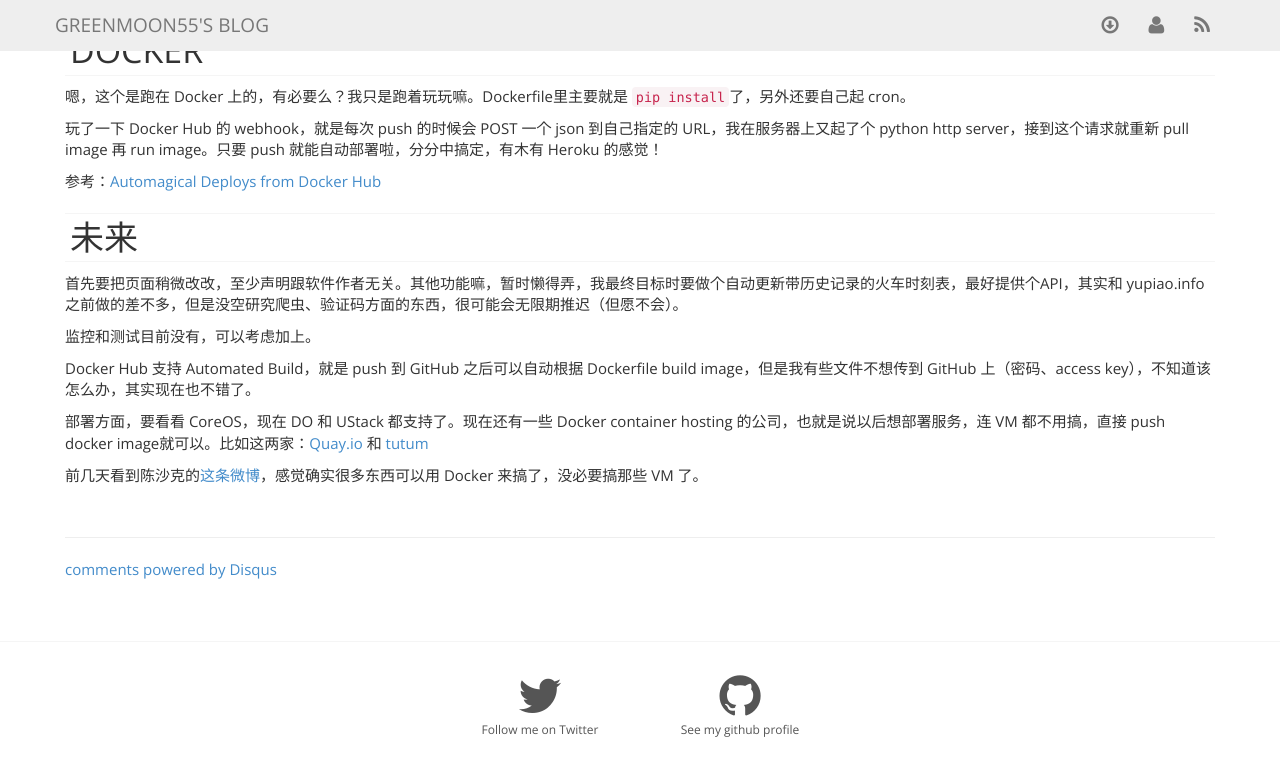
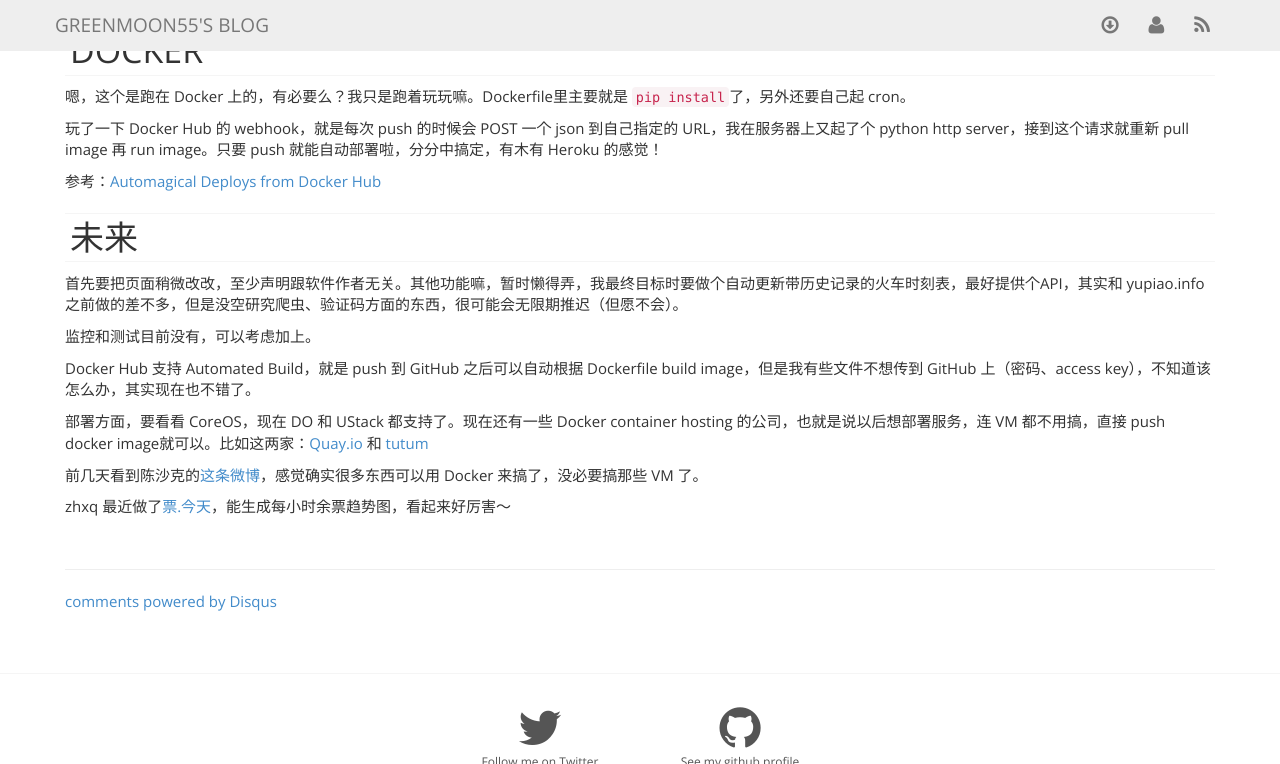
Before and after one commit to greenmoon55/greenmoon55.github.io, a Jekyll site: the page built from _posts/2014-09-20-cntrains.md, in a window 1280 px wide and 900 px high, scrolled down 704 px, cut to the strip 0-764 px from the top of the window. Built offline with Jekyll 4.4.1, drawn with Linux system fonts in a browser that asks for light colours; nearby versions of some CDN libraries; Markdown is read by kramdown in place of the engine named in the settings; comment, search, counter and statistics services are not loaded.

Commit message:
add piao.today

```diff
--- a/_posts/2014-09-20-cntrains.md
+++ b/_posts/2014-09-20-cntrains.md
@@ -46,3 +46,5 @@
 部署方面，要看看 CoreOS，现在 DO 和 UStack 都支持了。现在还有一些 Docker container hosting 的公司，也就是说以后想部署服务，连 VM 都不用搞，直接 push docker image就可以。比如这两家：[Quay.io](http://quay.io) 和 [tutum](https://www.tutum.co)
 
 前几天看到陈沙克的[这条微博](http://weibo.com/1748606363/Bn9xq1zKh)，感觉确实很多东西可以用 Docker 来搞了，没必要搞那些 VM 了。
+
+zhxq 最近做了[票.今天](http://piao.today)，能生成每小时余票趋势图，看起来好厉害～
```
